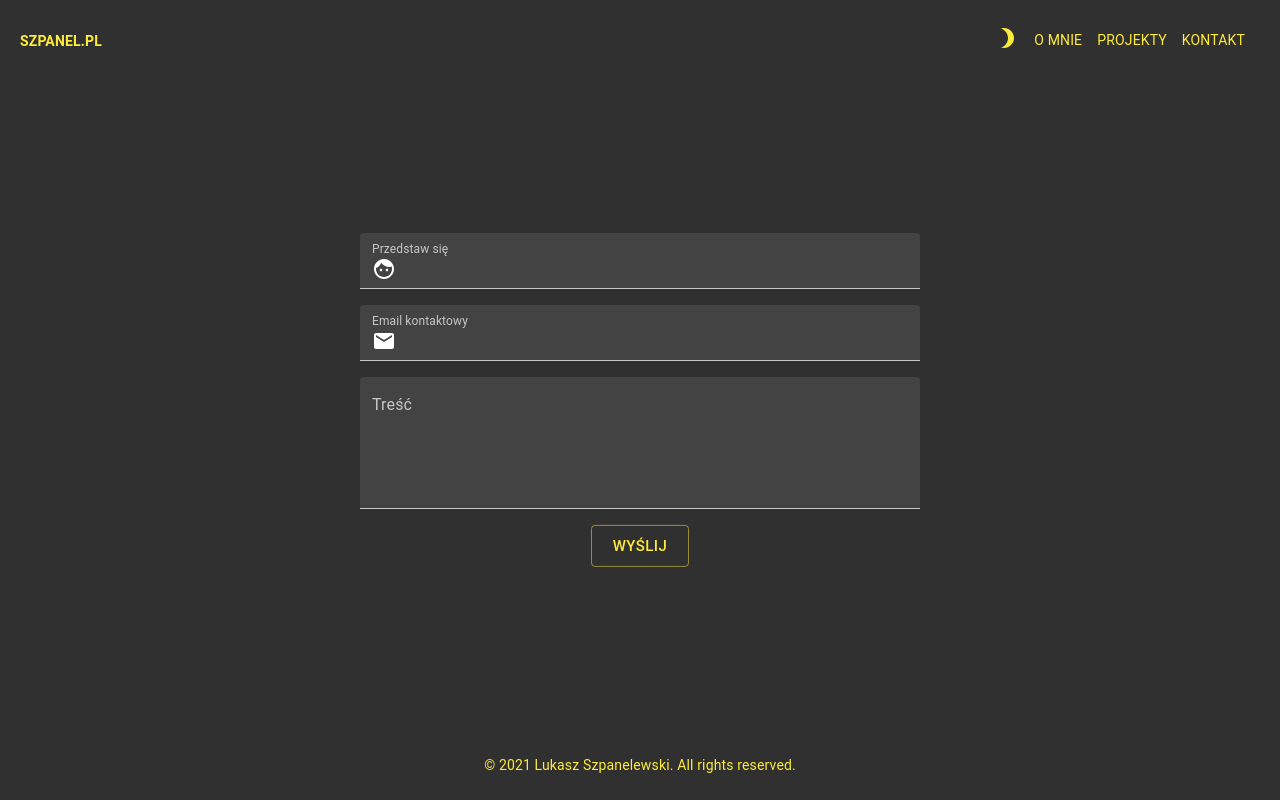
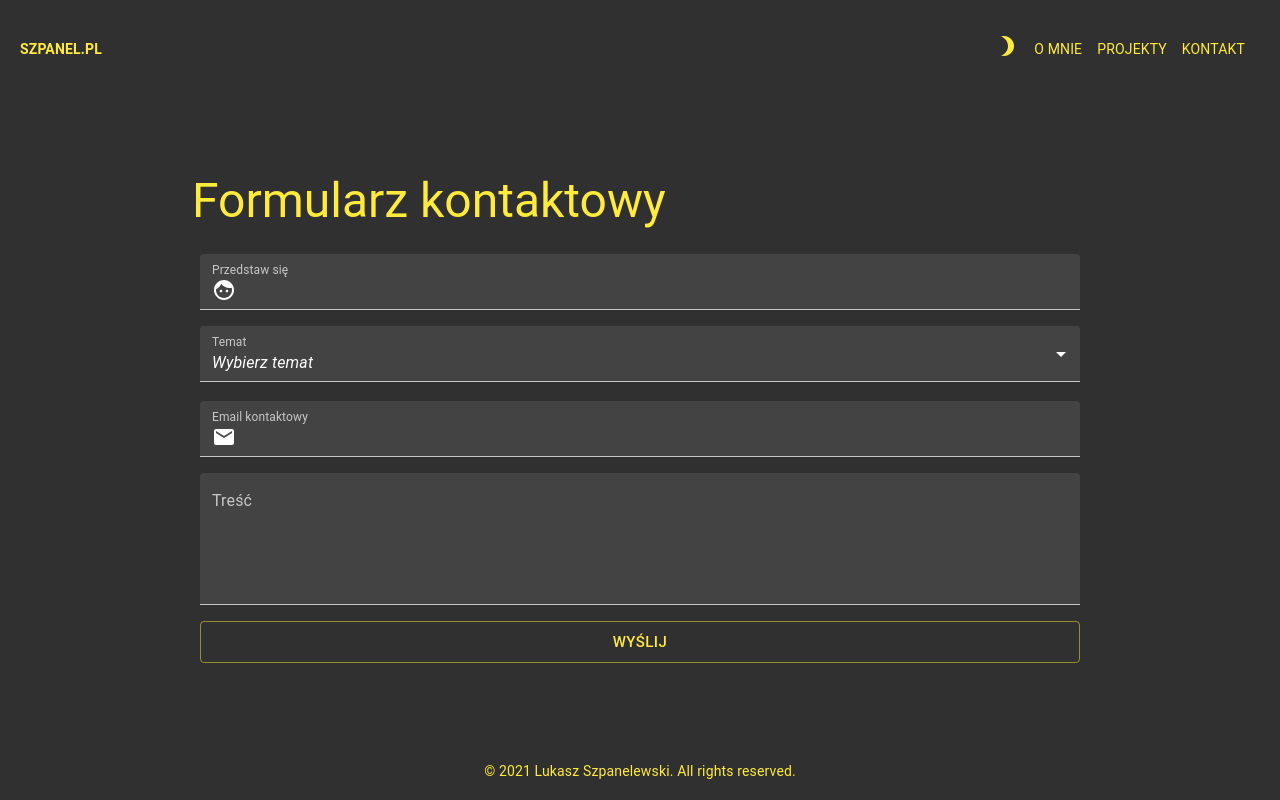
Before and after one commit to szpanel/szpanel-portfolio, a React (Create React App) app: page /contact in a window 1280 px wide. Built offline with nearby package versions, Linux system fonts and the light colour scheme.

Commit message:
:sparkles: Contact session

```diff
--- a/src/App.tsx
+++ b/src/App.tsx
@@ -7,7 +7,6 @@ import Contact from "./routes/Contact";
 import Projects from "./routes/Projects";
 import About from "./routes/About";
 import Project from "./routes/Project";
-import Content from './Content';
 import {createMuiTheme, CssBaseline, MuiThemeProvider} from "@material-ui/core";
 import {yellow} from "@material-ui/core/colors";
 
@@ -29,13 +28,11 @@ function App() {
         [prefersDarkMode],
     );
 
-
     return (
         <MuiThemeProvider theme={theme}>
             <CssBaseline/>
             <Router>
                 <Header handleThemeChange={() => setPrefersDarkMode(prev => !prev)}/>
-                <Content>
                     <Switch>
                         <Route path="/" component={Projects} exact={true}/>
                         <Route path="/about" component={About}/>
@@ -43,7 +40,6 @@ function App() {
                         <Route path="/projects/:id" component={Project}/>
                         <Route path="/contact" component={Contact}/>
                     </Switch>
-                </Content>
                 <Footer/>
             </Router>
         </MuiThemeProvider>
--- a/src/Content.tsx
+++ /dev/null
@@ -1,7 +0,0 @@
-import React, {PropsWithChildren} from "react";
-
-const Content = (props: PropsWithChildren<any>) => {
-    return <div>{props.children}</div>
-}
-
-export default Content;
--- a/src/Footer.tsx
+++ b/src/Footer.tsx
@@ -1,15 +1,16 @@
 import styled from "styled-components";
 import {Theme, useTheme} from "@material-ui/core";
+import styles from "./styles/_variables.module.scss";
 
 const FooterContainer = styled.footer<{ theme: Theme }>`
-  position: absolute;
+  position: sticky;
   bottom: 0;
   width: 100%;
   display: flex;
   align-items: center;
   justify-content: center;
   background-color: ${props => props.theme.palette.background.default};
-  height: 70px;
+  height: ${styles.footerHeight};
 `;
 
 const Footer = () => {
--- a/src/Header.tsx
+++ b/src/Header.tsx
@@ -3,6 +3,7 @@ import {useHistory} from "react-router-dom";
 import {Theme, useTheme} from "@material-ui/core";
 import React, {useState} from "react";
 import {Brightness3, WbSunny} from "@material-ui/icons";
+import styles from "./styles/_variables.module.scss";
 
 const Ul = styled.ul`
   padding: 20px;
@@ -20,11 +21,15 @@ const Li = styled.li<{ bold?: boolean, color?: string }>`
 `;
 
 const Nav = styled.nav<{ theme: Theme }>`
+  position: sticky;
+  top: 0;
+  left: 0;
+  width: 100%;
   display: flex;
   align-items: center;
   justify-content: space-between;
   background-color: ${props => props.theme.palette.background.default};
-  height: 80px;
+  height: ${styles.headerHeight};
 `;
 
 interface Props {
@@ -37,7 +42,7 @@ export const Header = (props: Props) => {
 
     const historyPush = (url: string) => history.push(url);
 
-    const mainYellow = theme.palette.primary.main;
+    const primaryMain = theme.palette.primary.main;
 
     const [isLightTheme, setIsLightTheme] = useState<boolean>(true);
 
@@ -49,15 +54,15 @@ export const Header = (props: Props) => {
     return (
         <Nav theme={theme}>
             <Ul>
-                <Li color={mainYellow} bold onClick={() => historyPush('/projects')}>SZPANEL.PL</Li>
+                <Li color={primaryMain} bold onClick={() => historyPush('/projects')}>SZPANEL.PL</Li>
             </Ul>
             <Ul>
-                <Li color={mainYellow} onClick={() => setThemeIcon()}>
+                <Li color={primaryMain} onClick={() => setThemeIcon()}>
                     {isLightTheme ? <Brightness3/> : <WbSunny/>}
                 </Li>
-                <Li color={mainYellow} onClick={() => historyPush('about')}>O mnie</Li>
-                <Li color={mainYellow} onClick={() => historyPush('projects')}>Projekty</Li>
-                <Li color={mainYellow} onClick={() => historyPush('contact')}>Kontakt</Li>
+                <Li color={primaryMain} onClick={() => historyPush('about')}>O mnie</Li>
+                <Li color={primaryMain} onClick={() => historyPush('projects')}>Projekty</Li>
+                <Li color={primaryMain} onClick={() => historyPush('contact')}>Kontakt</Li>
             </Ul>
         </Nav>
     );
--- a/src/routes/Contact.tsx
+++ b/src/routes/Contact.tsx
@@ -1,43 +1,139 @@
-import {Box, Button, InputAdornment, TextField} from "@material-ui/core";
+import {
+    Box,
+    Button,
+    FormControl,
+    FormHelperText,
+    InputAdornment,
+    InputLabel,
+    MenuItem,
+    Select,
+    TextField,
+    Typography
+} from "@material-ui/core";
 import {Email, Face} from "@material-ui/icons";
+import {Field, Form, Formik, FormikHelpers} from "formik";
 import React from "react";
-import styled from "styled-components";
+import * as Yup from "yup";
+import styles from "../styles/_variables.module.scss";
 
-const Container = styled.div`
-  position: absolute;
-  top: 50%;
-  left: 50%;
-  transform: translate(-50%, -50%);
+enum Topic {
+    NONE = "Wybierz temat",
+    ORDER = "Zlecenie",
+    QUESTION = "Pytanie",
+    OTHER = "Inny"
+}
 
-  display: flex;
-  flex-direction: column;
-  justify-content: center;
-  align-items: center;
-  padding: 20px;
-  width: 600px;
-`;
+interface IContactForm {
+    recipient: string,
+    topic: Topic,
+    email: string,
+    content: string,
+}
+
+/** FORMIK **/
+
+const initialValues = {
+    recipient: "",
+    topic: Topic.NONE,
+    email: "",
+    content: ""
+}
+
+const validationSchema = Yup.object().shape({
+    recipient: Yup.string()
+        .required("Zostaw po sobie chociaż nick"),
+    email: Yup.string().email("Nieprawidłowy email")
+        .required("Daj mi możliwość odpowiedzenia Ci w jakiś sposób"),
+    topic: Yup.mixed().not([Topic.NONE], "O czym rozmawiamy?"),
+    content: Yup.string().required("Nie zapomniałeś/aś o czymś? :)")
+});
+
+const onSubmit = (values: IContactForm, {setSubmitting}: FormikHelpers<any>) => {
+    console.warn('submitted');
+    setSubmitting(true);
+    console.log(`values\n${values}`);
+    setTimeout(() => setSubmitting(false), 5000);
+}
+
+/** COMPONENT **/
 
 const Contact = () => {
     return (
-        <Container>
-            <Box m={1} width={1}>
-                <TextField id="standard-basic"
+        <Box display="flex" className={styles.content} justifyContent="center" alignItems="center">
+            <Box width="70vw">
+                <Typography variant="h3" gutterBottom color="primary">
+                    Formularz kontaktowy
+                </Typography>
+                <Formik
+                    validateOnChange
+                    initialValues={initialValues}
+                    validationSchema={validationSchema}
+                    onSubmit={onSubmit}
+                >{({
+                       isSubmitting
+                       , touched
+                       , errors
+                       , handleChange
+                       , handleBlur
+                       , values
+                   }) => (
+                    <Form>
+                        <Box p={1} width={1}>
+                            <Field
+                                component={TextField}
+                                id="recipient"
+                                name="recipient"
                                 label="Przedstaw się"
                                 variant="filled"
-                           fullWidth
+                                value={values.recipient}
+                                onChange={handleChange}
+                                onBlur={handleBlur}
+                                error={touched.recipient && Boolean(errors.recipient)}
+                                helperText={touched.recipient && errors.recipient}
                                 InputProps={{
                                     startAdornment: (
                                         <InputAdornment position="start">
                                             <Face/>
                                         </InputAdornment>
                                     ),
-                           }}/>
+                                }}
+                                fullWidth/>
                         </Box>
-            <Box m={1} width={1}>
-                <TextField id="standard-basic"
+                        <Box p={1} width={1}>
+                            <FormControl variant="filled" fullWidth error={errors.topic != null}>
+                                <InputLabel id="topicLabel">Temat</InputLabel>
+                                <Field
+                                    component={Select}
+                                    labelId="topicLabel"
+                                    id="topic"
+                                    name="topic"
+                                    value={values.topic}
+                                    onChange={handleChange("topic")}
+                                    onBlur={handleBlur("topic")}
+                                    error={touched.topic && Boolean(errors.topic)}>
+                                    <MenuItem key={Topic.NONE} value={Topic.NONE}>
+                                        <em>{Topic.NONE}</em>
+                                    </MenuItem>
+                                    {Object.entries(Topic).map(([key, value]) =>
+                                        value !== Topic.NONE &&
+                                        <MenuItem key={key} value={value}>{value}</MenuItem>
+                                    )}
+                                </Field>
+                                <FormHelperText>{errors.topic && errors.topic}</FormHelperText>
+                            </FormControl>
+                        </Box>
+                        <Box p={1} width={1}>
+                            <Field
+                                component={TextField}
+                                id="email"
+                                name="email"
                                 label="Email kontaktowy"
                                 variant="filled"
-                           fullWidth
+                                onBlur={handleBlur}
+                                value={values.email}
+                                onChange={handleChange}
+                                error={touched.email && Boolean(errors.email)}
+                                helperText={touched.email && errors.email}
                                 InputProps={{
                                     startAdornment: (
                                         <InputAdornment position="start">
@@ -45,23 +141,37 @@ const Contact = () => {
                                         </InputAdornment>
                                     ),
                                 }}
-                />
+                                fullWidth/>
                         </Box>
-            <Box m={1} width={1}>
-                <TextField id="standard-basic" label="Treść"
+                        <Box p={1} width={1}>
+                            <Field
+                                component={TextField}
+                                id="content"
+                                name="content"
+                                label="Treść"
                                 variant="filled"
+                                onBlur={handleBlur}
+                                value={values.content}
+                                error={touched.content && Boolean(errors.content)}
+                                helperText={touched.content && errors.content}
                                 multiline
                                 fullWidth
-                           rows={5}
-                />
+                                rows={5}/>
                         </Box>
-            <div/>
-            <Box m={1}>
-                <Button variant="outlined" color="primary" size="large">
-                    Wyślij
-                </Button>
+                        <Box p={1} width={1}>
+                            <Button
+                                type="submit"
+                                disabled={isSubmitting}
+                                variant="outlined"
+                                color="primary"
+                                size="large"
+                                fullWidth>Wyślij</Button>
                         </Box>
-        </Container>
+                    </Form>
+                )}
+                </Formik>
+            </Box>
+        </Box>
     )
 };
 
--- /dev/null
+++ b/src/styles/_variables.module.scss
@@ -0,0 +1,11 @@
+$header-height: 80px;
+$footer-height: 70px;
+
+.content {
+  min-height: calc(100vh - (#{$header-height} + #{$footer-height}));
+}
+
+:export {
+  headerHeight: $header-height;
+  footerHeight: $footer-height;
+}
```
Also changed, not shown: package.json (+9 -2 lines). Lines whose indentation alone changed are shown as unchanged.
